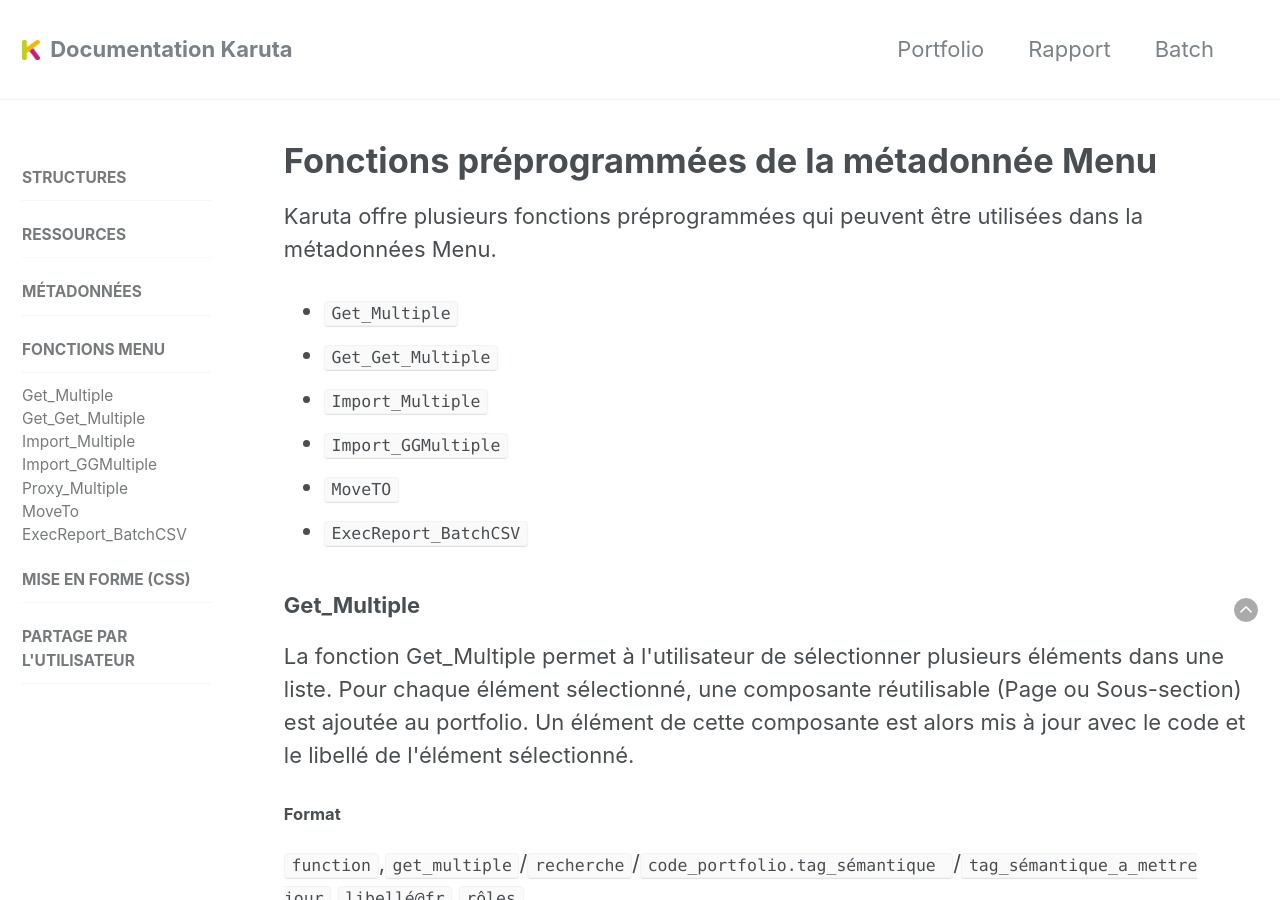
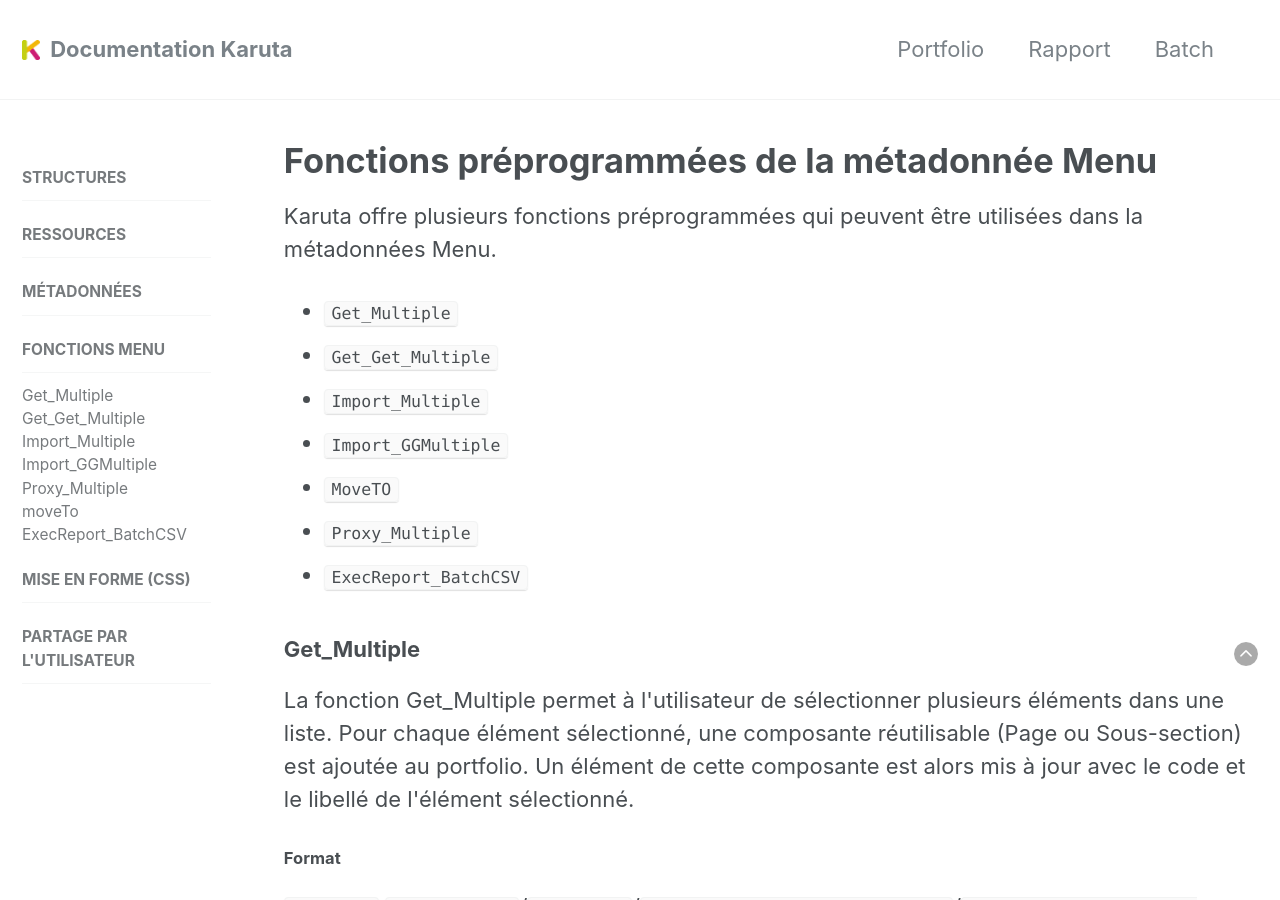
Before and after one commit to karutaproject/karuta-frontend-documentation, a Jekyll site: the page built from _pages/functions_fr.html, in a window 1280 px wide and 900 px high. Built offline with Jekyll 4.4.1, drawn with Linux system fonts in a browser that asks for light colours.

Commit message:
corrections

```diff
--- a/_data/navigation.yml
+++ b/_data/navigation.yml
@@ -701,7 +701,7 @@ functions_fr:
         url: /functions_fr/#import_ggmultiple
       - title: "Proxy_Multiple"
         url: /functions_fr/#proxy_multiple
-      - title: "MoveTo"
+      - title: "moveTo"
         url: /functions_fr/#moveTO
       - title: "ExecReport_BatchCSV"
         url: /functions_fr/#execReport_BatchCSV
--- a/_pages/functions_fr.html
+++ b/_pages/functions_fr.html
@@ -11,7 +11,8 @@ sidebar:
 	<li><code><a href='#get_get_multiple'>Get_Get_Multiple</a></code></li>
 	<li><code><a href='#import_multiple'>Import_Multiple</a></code></li>
 	<li><code><a href='#import_ggmultiple'>Import_GGMultiple</a></code></li>
-	<li><code><a href='#MoveTO'>MoveTO</a></code></li>
+	<li><code><a href='#moveTO'>MoveTO</a></code></li>
+	<li><code><a href='#proxy_multiple'>Proxy_Multiple</a></code></li>
 	<li><code><a href='#execReport_BatchCSV'>ExecReport_BatchCSV</a></code></li>
 </ul>
 
```
